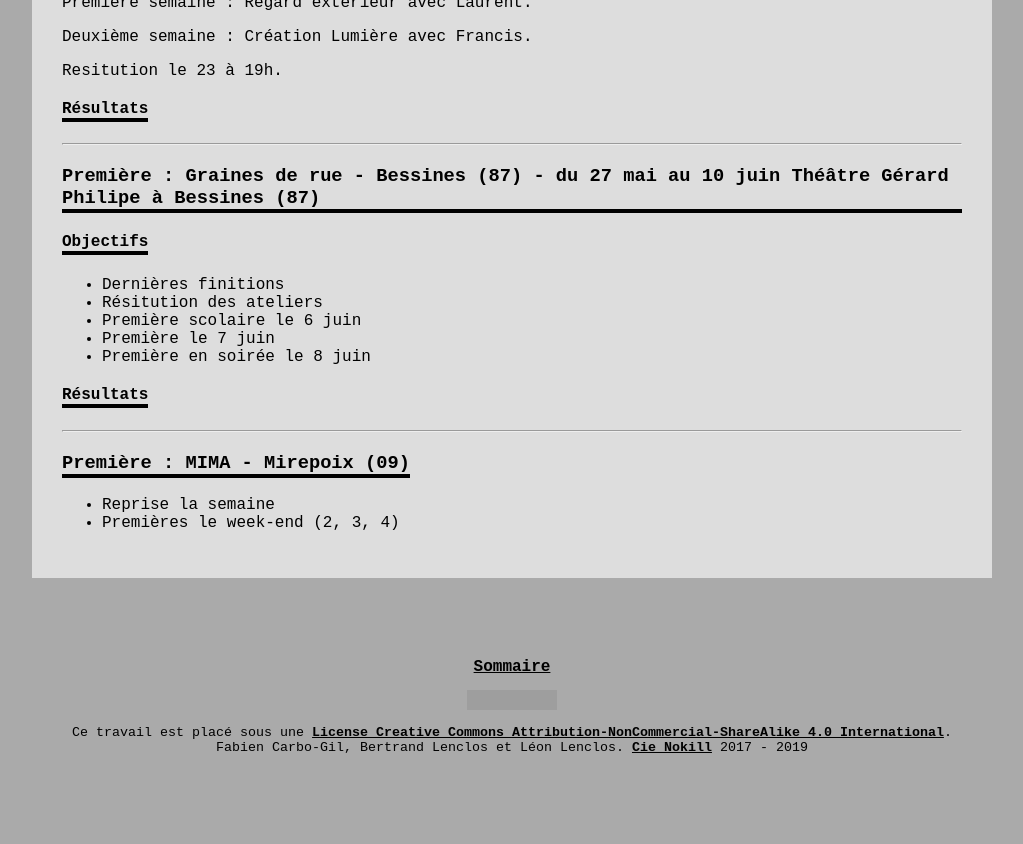
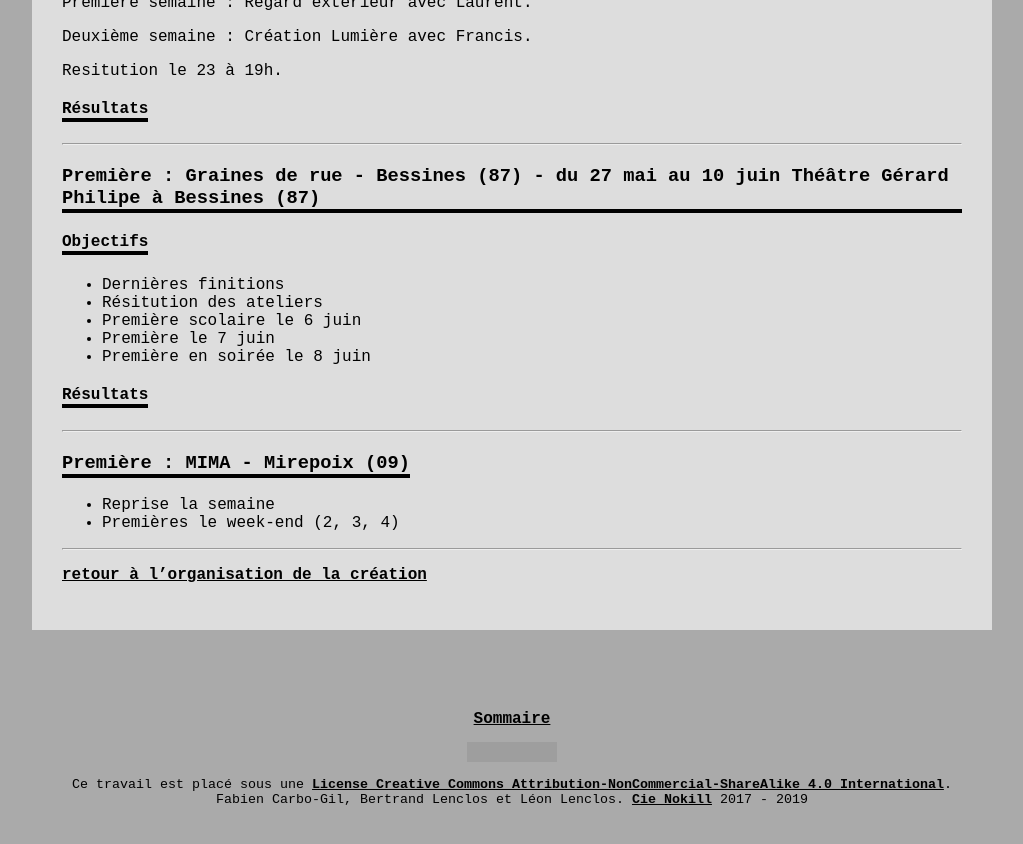
Before and after one commit to LeonLenclos/turing-test, a Jekyll site: the page built from contenu/organisation/residences.md, in a window 1280 px wide and 900 px high, scrolled down 8334 px. Shown: the top 844 px of the window, without its empty margins (128-1151 px from the left). Built offline with Jekyll 4.4.1, drawn with Linux system fonts in a browser that asks for light colours; nearby versions of some CDN libraries; our own code applies the rules of GitHub Pages for plain Markdown files; a script that is not in the unit is left out; the repository's description, which GitHub fills in, is left out; grey boxes are pictures that could not be loaded.

Commit message:
Update residences.md

```diff
--- a/contenu/organisation/residences.md
+++ b/contenu/organisation/residences.md
@@ -444,3 +444,7 @@ Resitution le 23 à 19h.
 
 - Reprise la semaine
 - Premières le week-end (2, 3, 4)
+
+---
+
+[retour à l'organisation de la création](.)
```
